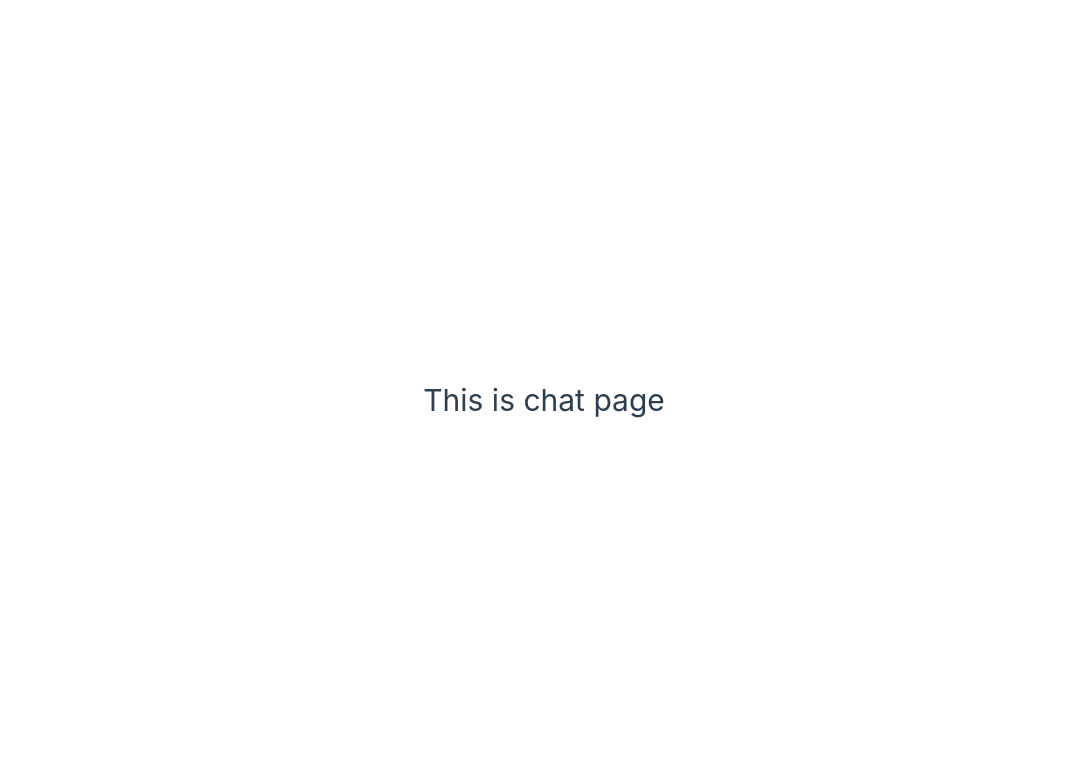
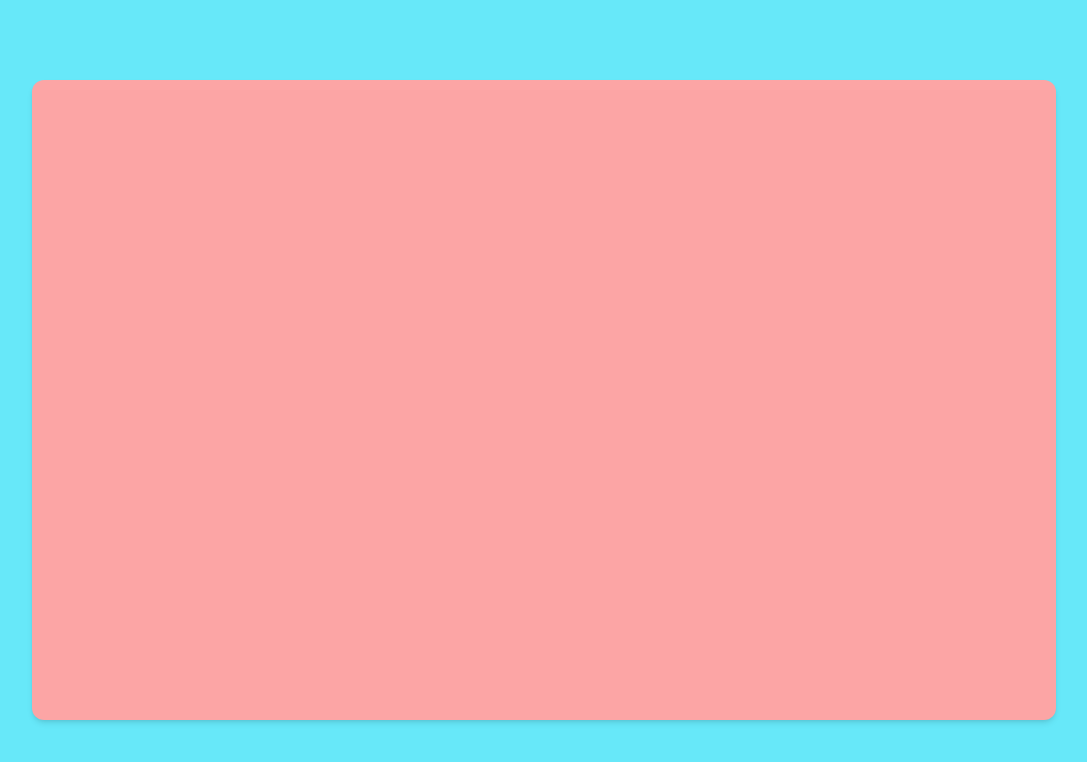
Before and after one commit to skyArony/Char-UI, a Vue app: page /chat in a window 1280 px wide. Shown: the top 762 px of the page, without its empty margins (96-1183 px from the left). Built offline with nearby package versions, Linux system fonts and the light colour scheme.

Commit message:
wip: Chat UI 开发中

```diff
--- a/src/assets/main.css
+++ b/src/assets/main.css
@@ -2,5 +2,4 @@
 
 #app {
   display: grid;
-  padding: 0 1rem;
 }
--- a/src/views/ChatView.vue
+++ b/src/views/ChatView.vue
@@ -1,5 +1,5 @@
 <template>
-  <div class="flex items-center min-h-100vh">
-    <h1>This is chat page</h1>
+  <div class="w-full h-100vh bg-cyan-300 flex justify-center items-center">
+    <div class="w-1200px h-1000px max-w-80% max-h-80% h-800px  shadow-md rounded-xl bg-red-300"></div>
   </div>
 </template>
```
